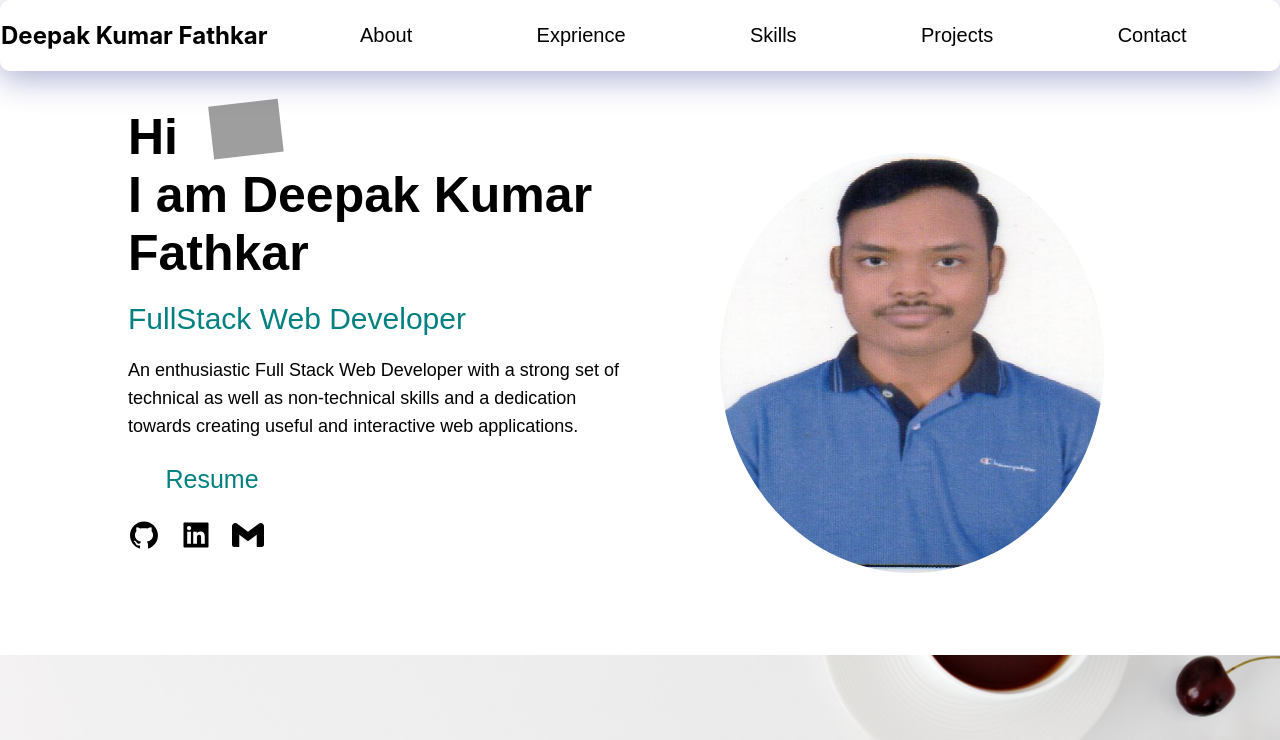
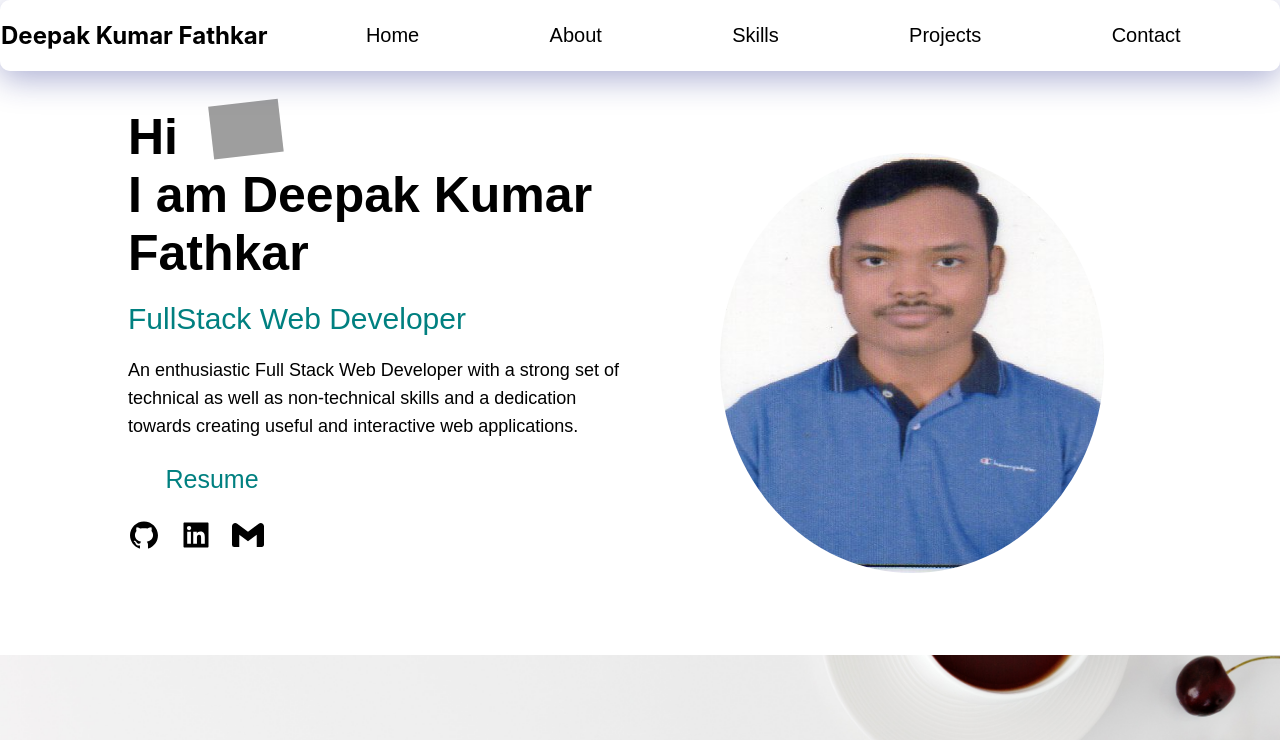
Before and after one commit to deepakkumarfathkar/deepakkumarfathkar.github.io, a React (Create React App) app: page / in a window 1280 px wide. Shown: the top 740 px of the page. Built offline with nearby package versions, Linux system fonts and the light colour scheme; grey boxes are pictures that could not be loaded.

Commit message:
scroll added

```diff
--- a/package.json
+++ b/package.json
@@ -16,6 +16,7 @@
     "react-github-calender": "^1.1.0",
     "react-icons": "^4.4.0",
     "react-scripts": "5.0.1",
+    "react-scroll": "^1.8.9",
     "react-typist": "^2.0.5",
     "web-vitals": "^2.1.4"
   },
--- a/src/components/navbar/Navbar.jsx
+++ b/src/components/navbar/Navbar.jsx
@@ -1,8 +1,9 @@
 // import logo from './logo1.jpg';
-import './navbar.style.css';
-import {GiHamburgerMenu} from 'react-icons/gi';
- const Navbar =()=>{
-    return(
+import "./navbar.style.css";
+import { GiHamburgerMenu } from "react-icons/gi";
+import { Link } from "react-scroll";
+const Navbar = () => {
+  return (
     <div className="n-wrapper">
       <div className="n-leftSide">
         <div className="logo">
@@ -13,18 +14,62 @@ import {GiHamburgerMenu} from 'react-icons/gi';
       <div className="n-rightSide">
         <div className="n-list">
           <ul>
-                        <li>About</li>
-                        <li>Exprience</li>
+            <Link
+              to="profile-wrapper"
+              spy={true}
+              smooth={true}
+              offset={-100}
+              duration={700}
+            >
+              {" "}
+              <li> Home</li>
+            </Link>
+            <Link
+              to="a-wrapper"
+              spy={true}
+              smooth={true}
+              offset={-100}
+              duration={700}
+            >
+              <li> About</li>
+            </Link>
+            <Link
+              to="skills_sections"
+              spy={true}
+              smooth={true}
+              offset={-100}
+              duration={700}
+            >
+              {" "}
               <li>Skills</li>
-                        <li>Projects</li>
+            </Link>
+            <Link
+              to="p-wrapper"
+              spy={true}
+              smooth={true}
+              offset={-100}
+              duration={700}
+            >
+              {" "}
+              <li> Projects</li>
+            </Link>
+            <Link
+              to="c-wrapper"
+              spy={true}
+              smooth={true}
+              offset={-100}
+              duration={700}
+            >
+              {" "}
               <li>Contact</li>
+            </Link>
           </ul>
         </div>
       </div>
-            <div className='hamburger'>
-             <GiHamburgerMenu/>
+      <div className="hamburger">
+        <GiHamburgerMenu />
       </div>
     </div>
-    )
-}
-export default Navbar
+  );
+};
+export default Navbar;
--- a/src/components/navbar/navbar.style.css
+++ b/src/components/navbar/navbar.style.css
@@ -32,13 +32,13 @@
     justify-content: space-evenly;
     list-style: none;
 }
-.n-list>ul>li{
+.n-list>ul>a>li{
     font: 500 20px sans-serif ;
     cursor: pointer;
     padding: 5px 1rem;
     border-radius: 20px;
 }
-.n-list>ul>li:hover{
+.n-list>ul>a>li:hover{
     background-color: rgba(0, 128, 128, 0.689);
     color: #fff;
     /* box-shadow: 0 1px 7px 10px teal; */
--- a/src/components/skills/skills.jsx
+++ b/src/components/skills/skills.jsx
@@ -1,6 +1,6 @@
 import './skills.style.css' ;
 import {SiExpress} from 'react-icons/si'
-import {AiFillHtml5} from 'react-icons/ai'
+// import {AiFillHtml5} from 'react-icons/ai'
 import Aos from 'aos'
 import "aos/dist/aos.css";
 import { useEffect } from 'react';
```
Also changed, not shown: 1 other file (tests, documents, lock files or other folders). Lines whose indentation alone changed are shown as unchanged.
